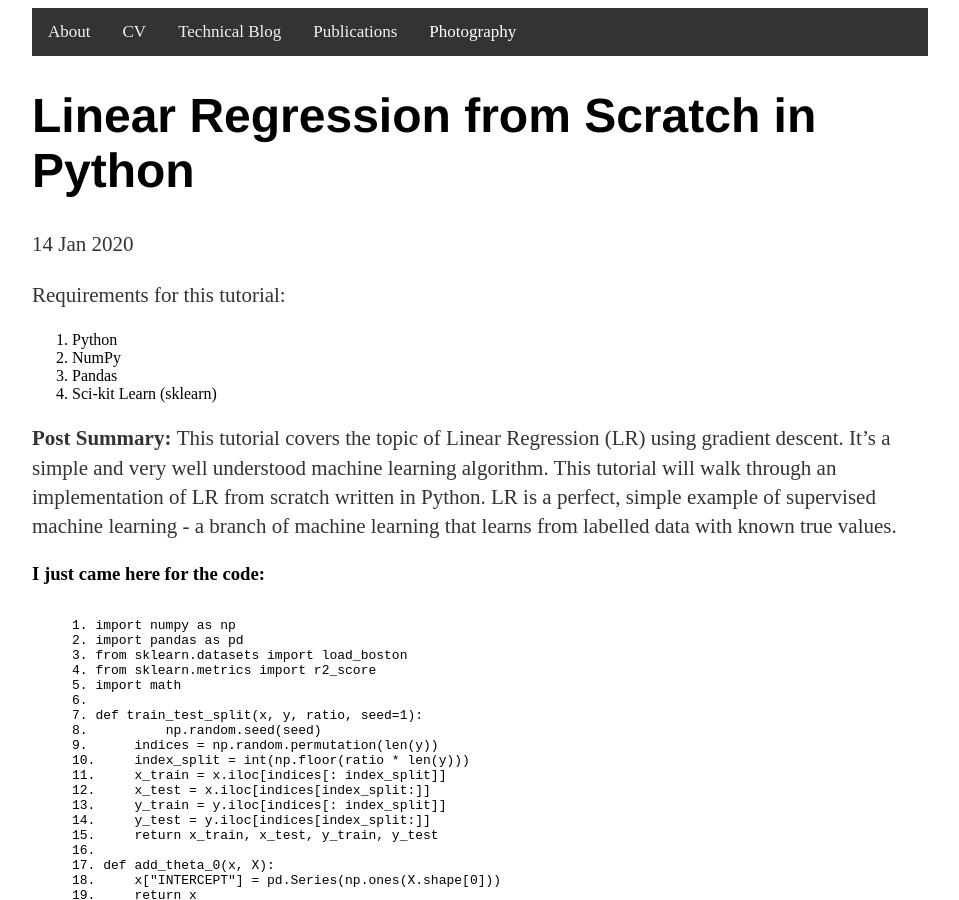
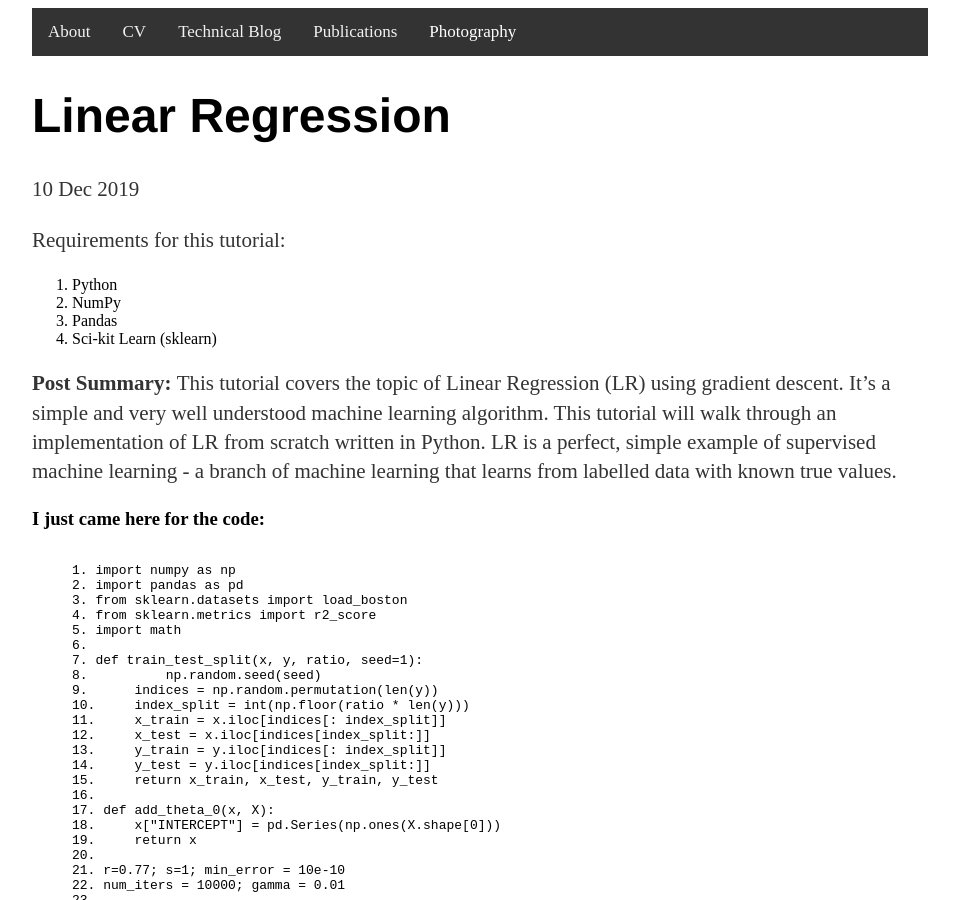
Before and after one commit to kerinb/kerinb.github.io, a Jekyll site: the page built from _posts/2019-12-10-linear-regression-from-scratch.md, in a window 1280 px wide and 900 px high. Shown: the whole window, without its empty margins (160-1119 px from the left). Built offline with Jekyll 4.4.1, drawn with Linux system fonts in a browser that asks for light colours.

Commit message:
trying to fix broken page!

```diff
--- a/_posts/2019-12-10-linear-regression-from-scratch.md
+++ b/_posts/2019-12-10-linear-regression-from-scratch.md
@@ -1,7 +1,7 @@
 ---
 layout: post
-title: "Linear Regression from Scratch in Python "
-date: Monday 14th January 2020
+title: "Linear Regression "
+date: 2019-12-10
 ---
 
 <p>
```
